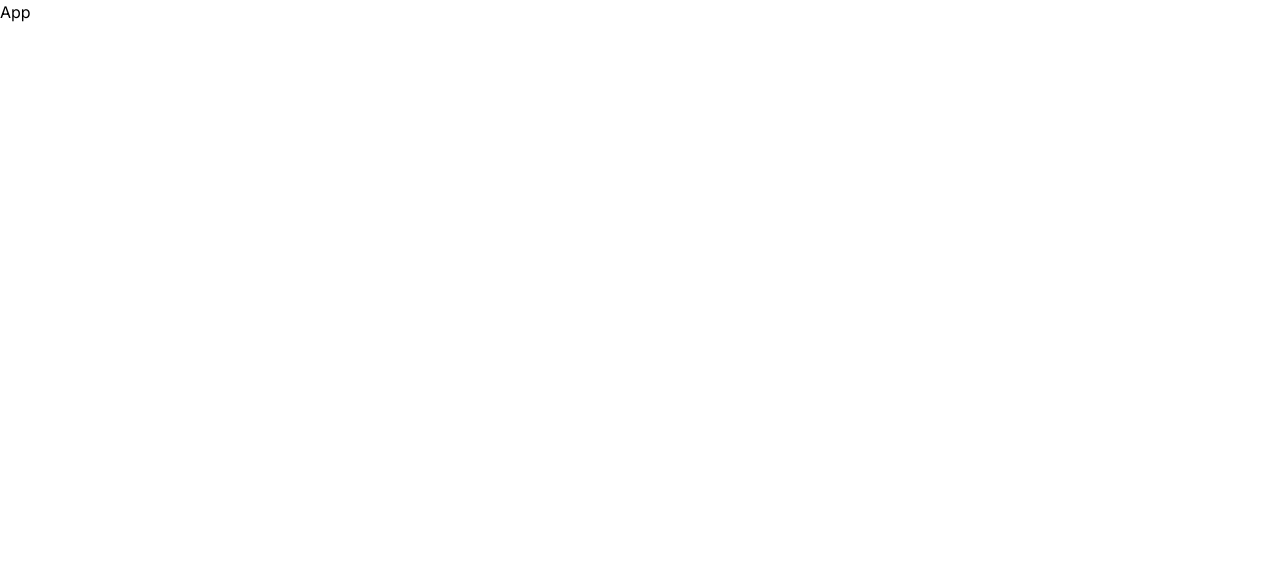
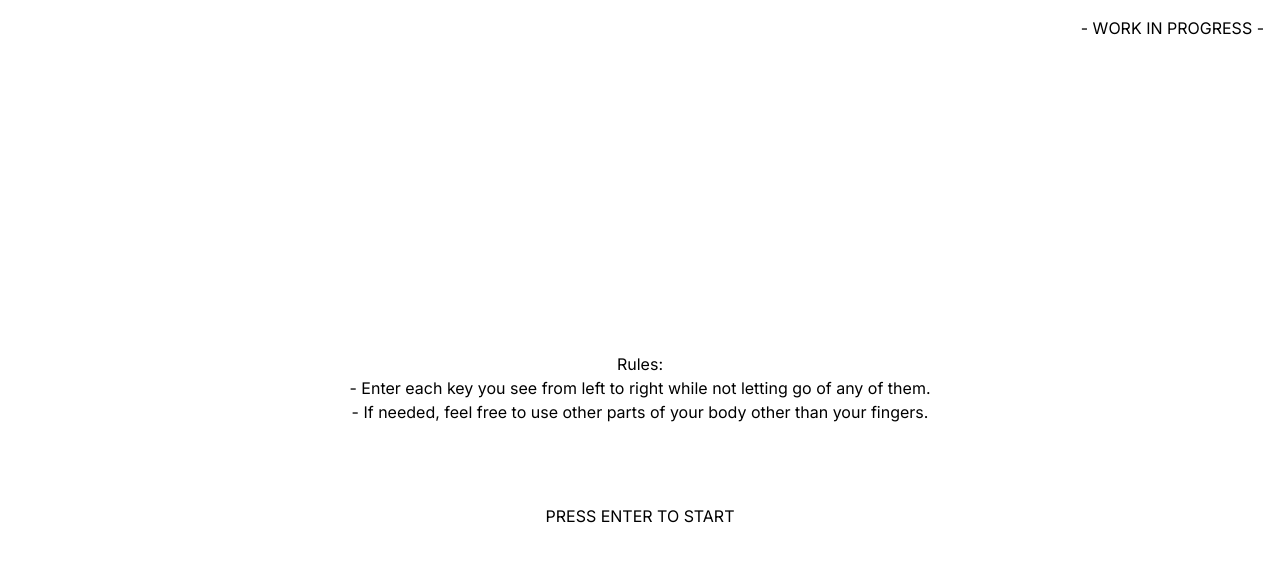
Before and after one commit to BlueConnection/kt, a Next.js app: page / in a window 1280 px wide. Shown: the top 562 px of the page. Built offline with nearby package versions, Linux system fonts and the light colour scheme.

Commit message:
Decently working version

```diff
--- /dev/null
+++ b/app/components/keycap/Keycap.tsx
@@ -0,0 +1,13 @@
+type KeycapProps = {
+  character: string;
+};
+
+const Keycap = ({ character }: KeycapProps) => {
+  return (
+    <div className="flex justify-center items-center border-2 rounded w-10 h-10">
+      {character}
+    </div>
+  );
+};
+
+export default Keycap;
--- a/app/globals.css
+++ b/app/globals.css
@@ -1,6 +1,11 @@
 @tailwind base;
 @tailwind components;
 @tailwind utilities;
+
+body {
+  width: 100vw;
+  height: 100vh;
+}
 
 @layer utilities {
   .text-balance {
--- /dev/null
+++ b/app/helpers.ts
@@ -0,0 +1,21 @@
+export function generateRandomSequence(length: number) {
+  let alphanumericChars = "abcdefghijklmnopqrstuvwxyz0123456789";
+
+  let result = "";
+
+  for (let i = 0; i < length; i++) {
+    if (alphanumericChars.length === 0) {
+      break;
+    }
+
+    const randomIndex = Math.floor(Math.random() * alphanumericChars.length);
+
+    result += alphanumericChars[randomIndex];
+
+    alphanumericChars =
+      alphanumericChars.slice(0, randomIndex) +
+      alphanumericChars.slice(randomIndex + 1);
+  }
+
+  return result;
+}
--- a/app/page.tsx
+++ b/app/page.tsx
@@ -1,5 +1,112 @@
-function App() {
-  return <div>App</div>;
-}
+"use client";
+
+import { useCallback, useEffect, useState } from "react";
+import Keycap from "./components/keycap/Keycap";
+import { generateRandomSequence } from "./helpers";
+
+const App = () => {
+  const [currentLevel, setCurrentLevel] = useState(1);
+  const [currentLength, setCurrentLength] = useState(3);
+  const [currentInput, setCurrentInput] = useState("");
+  const [currentSequence, setCurrentSequence] = useState("");
+  const [isLevelStarted, setIsLevelStarted] = useState(false);
+
+  const keycaps = currentSequence.split("").map((c) => {
+    return <Keycap key={crypto.randomUUID()} character={c.toUpperCase()} />;
+  });
+
+  const onKeyDown = useCallback(
+    (event: globalThis.KeyboardEvent) => {
+      if (!isLevelStarted && event.key === "Enter") {
+        setCurrentInput("");
+        setIsLevelStarted(true);
+      } else {
+        if (event.repeat) {
+          return;
+        }
+
+        setCurrentInput((prev) => prev + event.key);
+      }
+    },
+    [isLevelStarted]
+  );
+
+  useEffect(() => {
+    // LOSE BY WRONG INPUT
+    const currentSequenceToCompare = currentSequence.substring(
+      0,
+      currentInput.length
+    );
+
+    if (currentInput !== currentSequenceToCompare) {
+      setIsLevelStarted(false);
+      setCurrentLevel(1);
+      setCurrentInput("");
+      setCurrentSequence(generateRandomSequence(currentLength));
+    }
+
+    console.log("currentSequenceToCompare", currentSequenceToCompare);
+    console.log("currentInput", currentInput);
+
+    // WIN
+    if (
+      currentSequence.length === currentLength &&
+      currentInput === currentSequence
+    ) {
+      setIsLevelStarted(false);
+      setCurrentLevel((prev) => ++prev);
+      setCurrentInput("");
+      setCurrentSequence(generateRandomSequence(currentLength));
+    }
+  }, [currentInput, currentSequence, currentLength, currentLevel]);
+
+  useEffect(() => {
+    document.addEventListener("keydown", onKeyDown);
+
+    return () => {
+      document.removeEventListener("keydown", onKeyDown);
+    };
+  }, [onKeyDown]);
+
+  useEffect(() => {
+    setCurrentSequence(generateRandomSequence(currentLength));
+  }, [currentLength]);
+
+  return (
+    <>
+      <div>
+        <div className="flex justify-end pr-4 mt-4">- WORK IN PROGRESS -</div>
+        {isLevelStarted && (
+          <div className="flex flex-col justify-center items-center">
+            <h2>Level</h2>
+            <div>{currentLevel}</div>
+          </div>
+        )}
+      </div>
+      {isLevelStarted ? (
+        <div className="flex flex-col justify-center items-center h-screen">
+          <div className="flex flex-row gap-4">{keycaps}</div>
+        </div>
+      ) : (
+        <div className="flex flex-col justify-center items-center h-screen gap-20">
+          {currentLevel === 1 && (
+            <div className="flex flex-col justify-center items-center">
+              <div>Rules:</div>
+              <div>
+                - Enter each key you see from left to right while not letting go
+                of any of them.
+              </div>
+              <div>
+                - If needed, feel free to use other parts of your body other
+                than your fingers.
+              </div>
+            </div>
+          )}
+          <div>PRESS ENTER TO START</div>
+        </div>
+      )}
+    </>
+  );
+};
 
 export default App;
```
